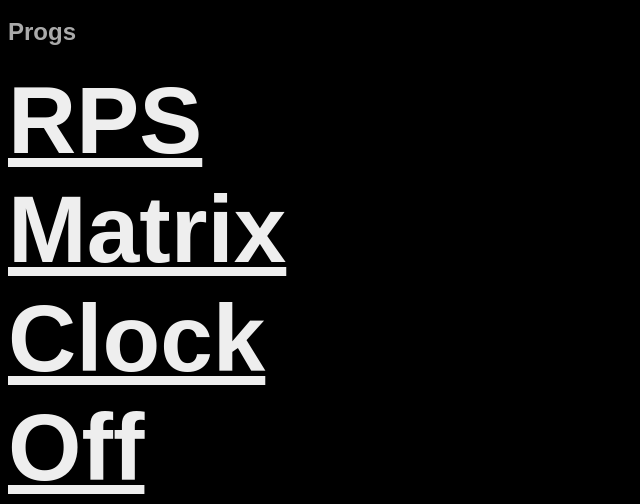
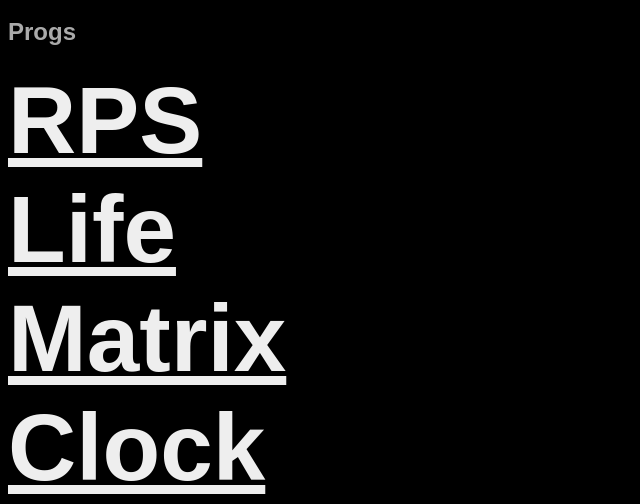
Before and after one commit to lvachon/LEDRGBTable, a PHP site: page /index.php in a window 1280 px wide. Shown: the part 331-835 px from the top of the page, without its empty margins (0-640 px from the left). Run offline with PHP 8.4, Linux system fonts and the light colour scheme.

Commit message:
no message

```diff
--- a/web/index.php
+++ b/web/index.php
@@ -21,6 +21,10 @@ if(isset($_GET['matrix'])){
 }
 if(isset($_GET['clock'])){
 	$cmd = "cd ../c/;./clock 1";
+	file_put_contents("webcmd",$cmd);
+}
+if(isset($_GET['life'])){
+	$cmd = "cd ../c/;./life 1";
 	file_put_contents("webcmd",$cmd);
 }
 if(isset($_GET['rand'])){
@@ -81,6 +85,7 @@ if(isset($_GET['rand'])){
 		<div>
 			<h2>Progs</h2>
 			<a href='?rps=1'>RPS</a><br/>
+			<a href='?life=1'>Life</a><br/>
 			<a href='?matrix=1'>Matrix</a><br/>
 			<a href='?clock=1'>Clock</a><br/>
 			<a href='?black=1'>Off</a>
```
